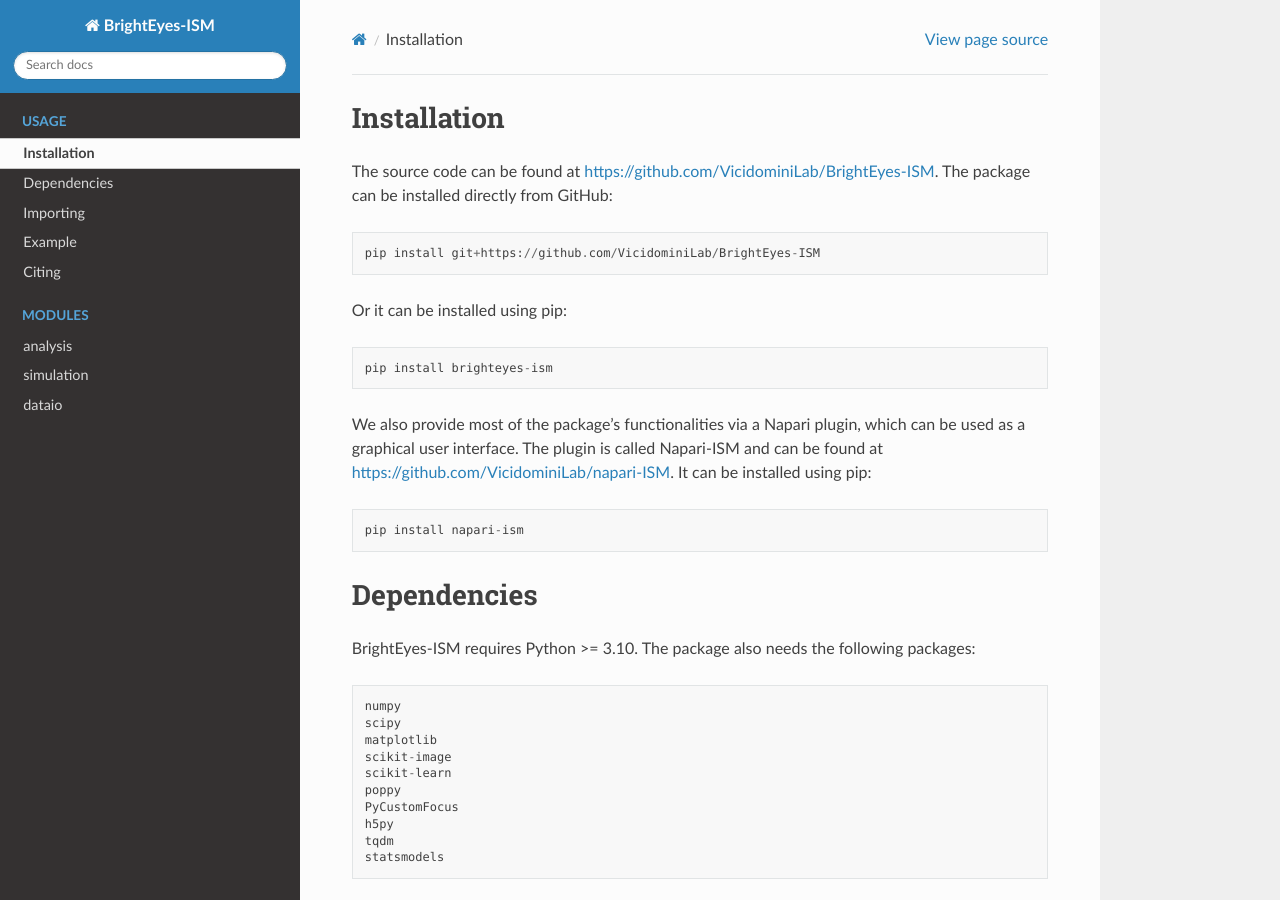
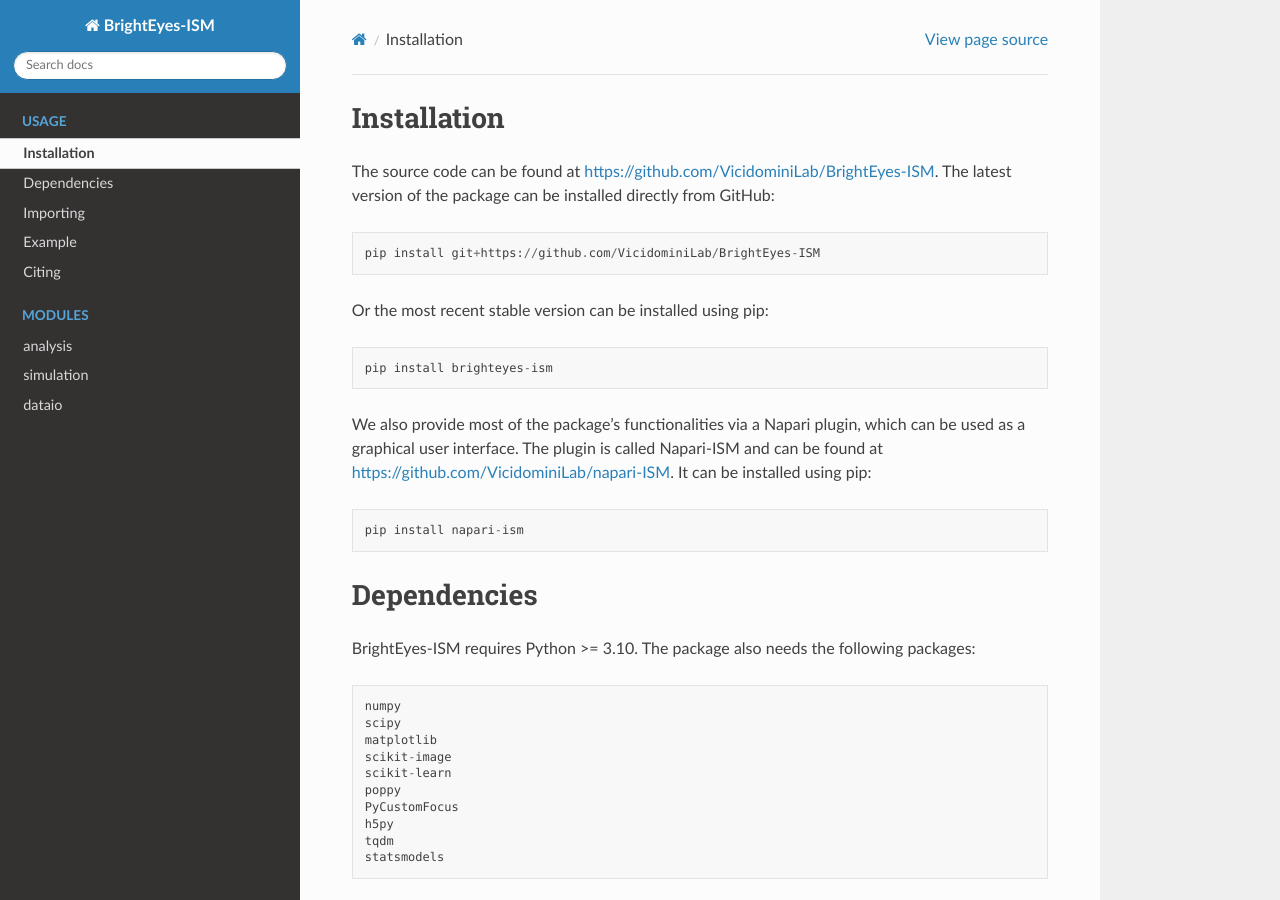
Before and after one commit to VicidominiLab/BrightEyes-ISM, a Sphinx documentation site: the page built from docs/source/installation.rst, in a window 1280 px wide and 900 px high. Built offline with Sphinx 7.4.7 and the Read the Docs theme 2.0.0, drawn with Linux system fonts in a browser that asks for light colours.

Commit message:
Update installation.rst

```diff
--- a/docs/source/installation.rst
+++ b/docs/source/installation.rst
@@ -1,19 +1,18 @@
 Installation
 ===============================
 
-The source code can be found at https://github.com/VicidominiLab/BrightEyes-ISM. The package can be installed directly from GitHub:
+The source code can be found at https://github.com/VicidominiLab/BrightEyes-ISM. The latest version of the package can be installed directly from GitHub:
 
 .. code-block:: python
 
    pip install git+https://github.com/VicidominiLab/BrightEyes-ISM
 
 
-Or it can be installed using pip:
+Or the most recent stable version can be installed using pip:
 
 .. code-block:: python
 
    pip install brighteyes-ism
-
 
 We also provide most of the package's functionalities via a Napari plugin, which can be used as a graphical user interface.
 The plugin is called Napari-ISM and can be found at https://github.com/VicidominiLab/napari-ISM. It can be installed using pip:
```
